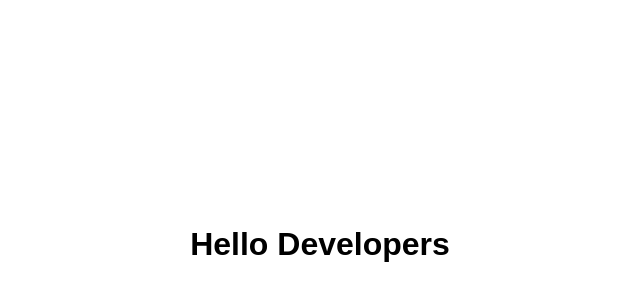
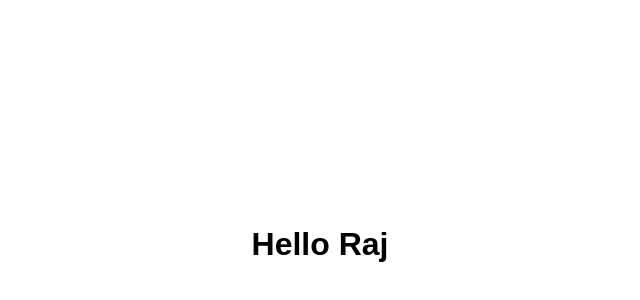
Before and after one commit to Kunal0721/excercise, a plain HTML site: page index.html in a window 1280 px wide. Shown: the part 116-416 px from the top of the page, without its empty margins (320-960 px from the left). Drawn offline with Linux system fonts and the light colour scheme.

Commit message:
raj is added

```diff
--- a/index.html
+++ b/index.html
@@ -7,7 +7,7 @@
     <link rel="stylesheet" href="style.css">
 </head>
 <body>
-    <h1>Hello Developers</h1>
+    <h1>Hello Raj</h1>
     <script src="script.js"></script>
 </body>
 </html>
```
